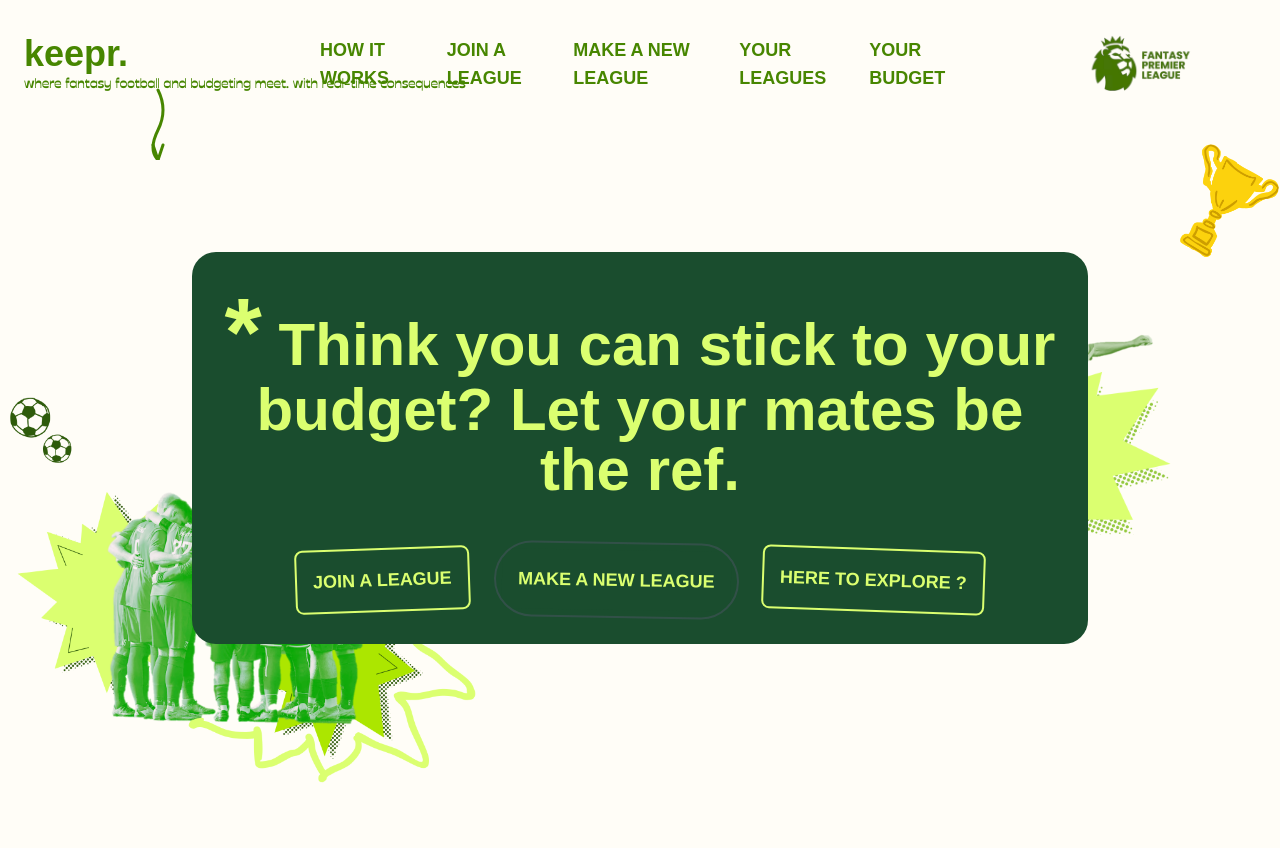
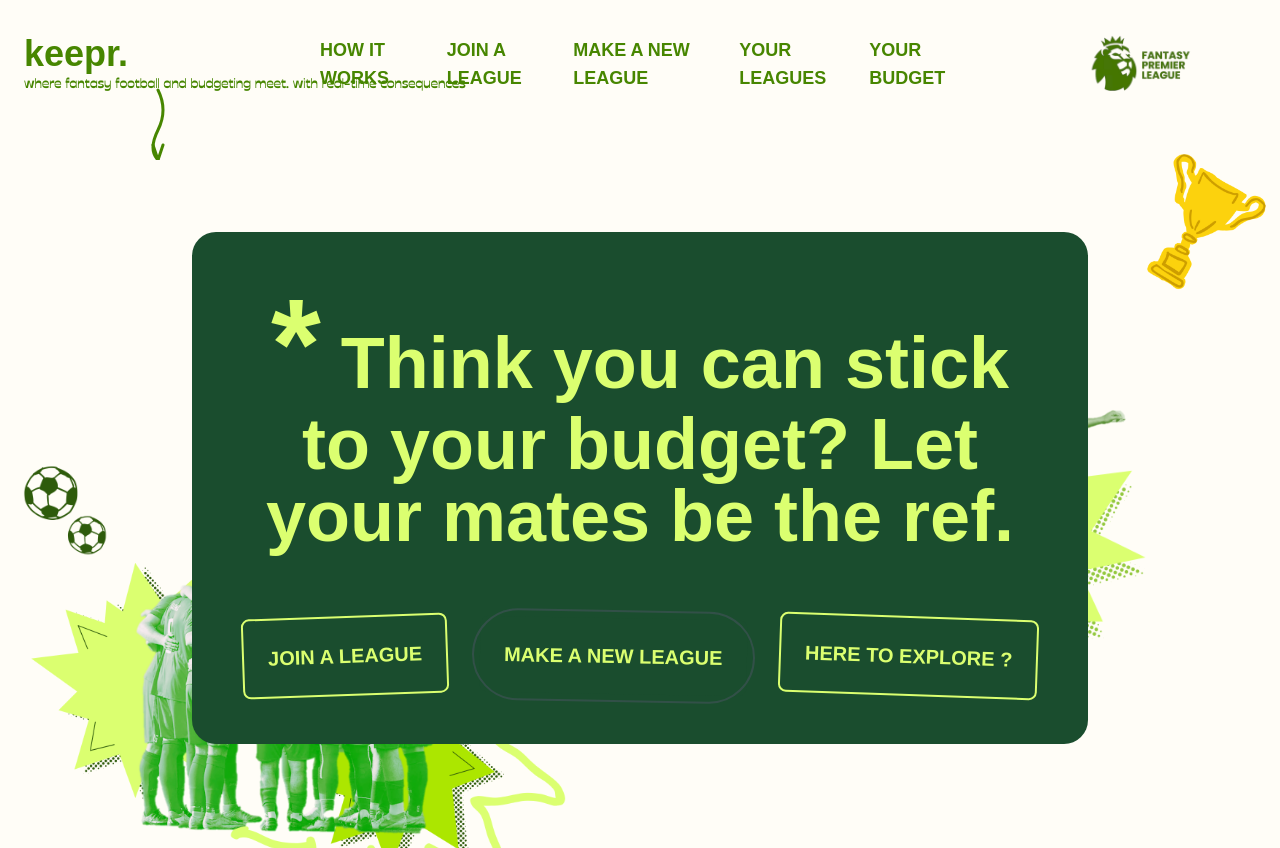
Before and after one commit to trenchsheikh/keepr, a Next.js app: page / in a window 1280 px wide. Before the commit the page ends 800 px from the top, so only its background shows below. Built offline with nearby package versions, Linux system fonts and the light colour scheme; a web font is replaced by a local one.

Commit message:
still shrink vercel expand on deploy

```diff
--- a/src/components/MainContent.tsx
+++ b/src/components/MainContent.tsx
@@ -2,84 +2,84 @@ import Image from 'next/image'
 
 export default function MainContent() {
   return (
-    <div className="relative z-10 flex justify-center items-center min-h-[80vh] px-6">
+    <div className="relative z-10 flex justify-center items-center min-h-[90vh] px-6">
       {/* Trophy Icon - positioned above the playershoot image on the right */}
-      <div className="absolute -right-16 top-2 z-0">
+      <div className="absolute -right-16 top-4 z-0">
         <Image
           src="/trophy.png"
           alt="Golden trophy"
-          width={250}
-          height={250}
+          width={300}
+          height={300}
           className="object-contain"
         />
       </div>
 
       {/* Playershoot Image - positioned in the background on the right */}
-      <div className="absolute -right-16 top-32 z-0">
+      <div className="absolute -right-16 top-48 z-0">
         <Image
           src="/playershoot.png"
           alt="Soccer player in action"
+          width={800}
+          height={800}
+          className="object-contain"
+        />
+      </div>
+
+      {/* Football Icon - positioned above the playerhuddle image on the left */}
+      <div className="absolute -left-8 top-80 z-10">
+        <Image
+          src="/football.png"
+          alt="Soccer ball"
+          width={200}
+          height={200}
+          className="object-contain"
+        />
+      </div>
+
+      {/* Playerhuddle Image - positioned in the background on the left, lower and smaller */}
+      <div className="absolute -left-16 top-96 z-0">
+        <Image
+          src="/playerhuddle.png"
+          alt="Soccer players huddled together"
           width={700}
           height={700}
           className="object-contain"
         />
       </div>
 
-      {/* Football Icon - positioned above the playerhuddle image on the left */}
-      <div className="absolute -left-8 top-64 z-10">
-        <Image
-          src="/football.png"
-          alt="Soccer ball"
-          width={150}
-          height={150}
-          className="object-contain"
-        />
-      </div>
-
-      {/* Playerhuddle Image - positioned in the background on the left, lower and smaller */}
-      <div className="absolute -left-16 top-80 z-0">
-        <Image
-          src="/playerhuddle.png"
-          alt="Soccer players huddled together"
-          width={600}
-          height={600}
-          className="object-contain"
-        />
-      </div>
-
       {/* Main Dark Green Block */}
-      <div className="bg-[--color-keepr-dark-green] rounded-3xl p-8 max-w-4xl w-full relative overflow-hidden z-20">
+      <div className="bg-[--color-keepr-dark-green] rounded-3xl p-12 max-w-4xl w-full relative overflow-hidden z-20">
         {/* Headline */}
-        <div className="text-center mb-12">
-          <h2 className="text-5xl md:text-6xl font-bold text-[#dbff70] leading-tight stadio-font" style={{ fontWeight: 700 }}>
-            <span className="text-7xl md:text-8xl">*</span> Think you can stick to your budget? Let your mates be the ref.
+        <div className="text-center mb-16">
+          <h2 className="text-6xl md:text-7xl font-bold text-[#dbff70] leading-tight stadio-font" style={{ fontWeight: 700 }}>
+            <span className="text-8xl md:text-9xl">*</span> Think you can stick to your budget? Let your mates be the ref.
           </h2>
         </div>
 
         {/* Three Ticket Cards */}
         <div className="flex flex-col md:flex-row justify-center items-center gap-6 md:gap-8">
           {/* Left Card - JOIN A LEAGUE */}
-          <div className="bg-transparent border-2 border-[#dbff70] rounded-lg p-4 text-center transform -rotate-2 hover:rotate-0 transition-transform duration-300 cursor-pointer hover:shadow-lg">
-            <h3 className="text-lg font-bold text-[#dbff70] stadio-font uppercase">
+          <div className="bg-transparent border-2 border-[#dbff70] rounded-lg p-6 text-center transform -rotate-2 hover:rotate-0 transition-transform duration-300 cursor-pointer hover:shadow-lg">
+            <h3 className="text-xl font-bold text-[#dbff70] stadio-font uppercase">
               JOIN A LEAGUE
             </h3>
           </div>
 
           {/* Middle Card - MAKE A NEW LEAGUE (Highlighted) */}
-          <div className="bg-[--color-keepr-dark-green] rounded-lg p-4 text-center relative transform rotate-1 hover:rotate-0 transition-transform duration-300 cursor-pointer hover:shadow-lg group">
+          <div className="bg-[--color-keepr-dark-green] rounded-lg p-6 text-center relative transform rotate-1 hover:rotate-0 transition-transform duration-300 cursor-pointer hover:shadow-lg group">
             {/* Animated light yellow border - shows on hover */}
             <div className="absolute inset-0 rounded-lg border-4 border-[#dbff70] opacity-0 group-hover:opacity-100 transition-opacity duration-300 z-20"></div>
 
             {/* Highlight circle around middle card */}
             <div className="absolute -inset-2 border-2 border-gray-600 rounded-full opacity-50"></div>
-            <h3 className="text-lg font-bold text-[#dbff70] stadio-font uppercase relative z-10">
+            <h3 className="text-xl font-bold text-[#dbff70] stadio-font uppercase relative z-10">
               MAKE A NEW LEAGUE
             </h3>
           </div>
 
           {/* Right Card - HERE TO EXPLORE */}
-          <div className="bg-transparent border-2 border-[#dbff70] rounded-lg p-4 text-center transform rotate-2 hover:rotate-0 transition-transform duration-300 cursor-pointer hover:shadow-lg">
-            <h3 className="text-lg font-bold text-[#dbff70] stadio-font uppercase">
+          <div className="bg-transparent border-2 border-[#dbff70] rounded-lg p-6 text-center transform rotate-2 hover:rotate-0 transition-transform duration-300 cursor-pointer hover:shadow-lg">
+            <h3 className="text-xl font-bold text-[#dbff70] stadio-font uppercase">
               HERE TO EXPLORE ?
             </h3>
           </div>
```
